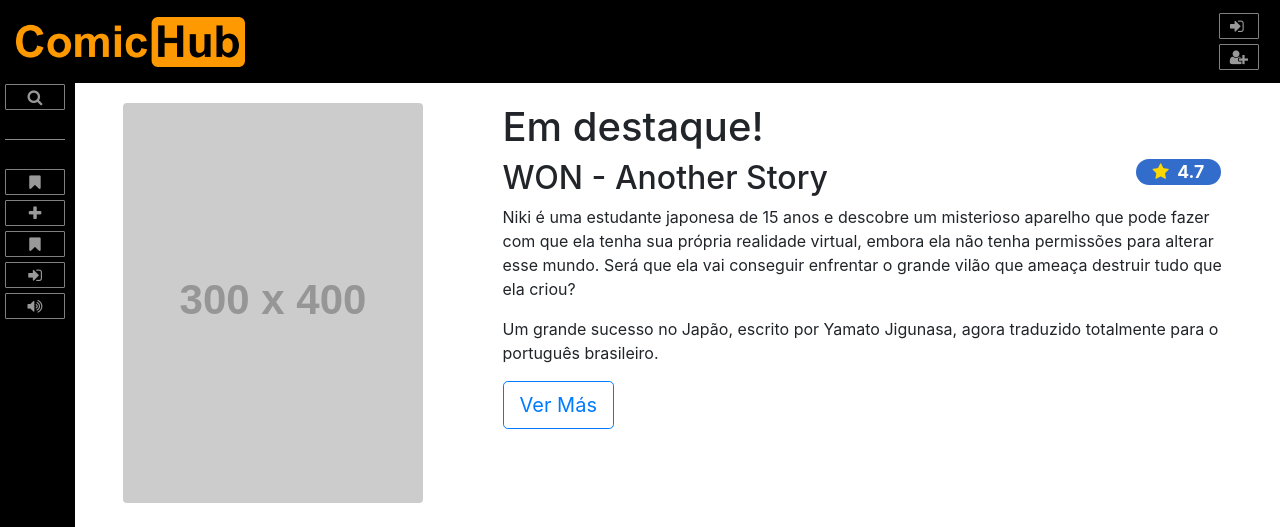
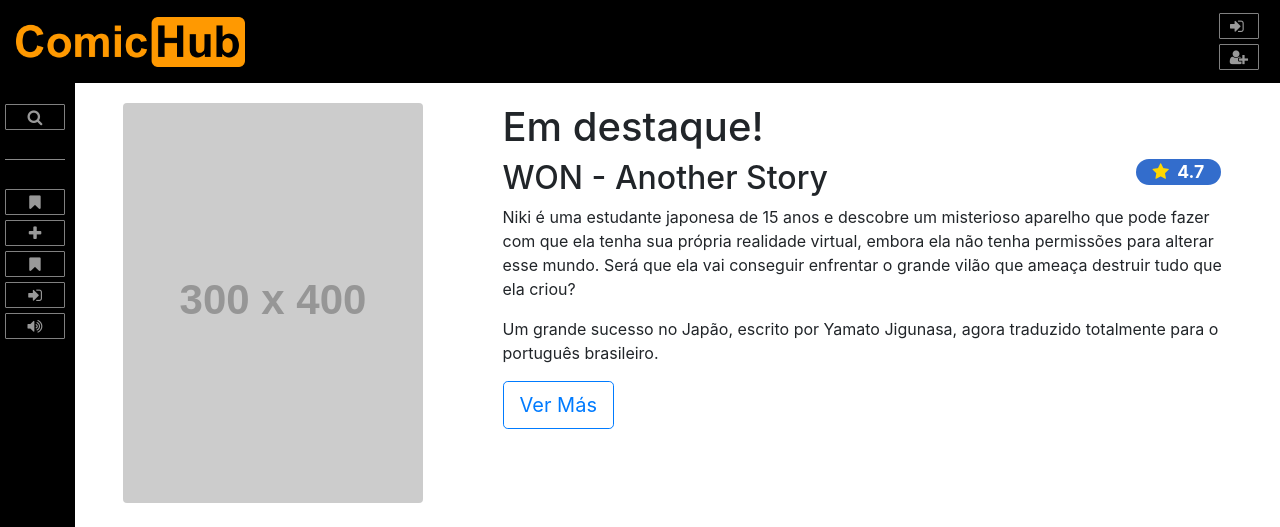
Before and after one commit to Antonyacosta78/ComicHub-Project, a PHP site: page /daw2018/ in a window 1280 px wide. Shown: the top 527 px of the page. Run offline with PHP 8.4, Linux system fonts and the light colour scheme; grey boxes labelled with a size stand in for pictures from a placeholder-image service; some libraries are stand-ins or nearby versions.

Commit message:
seila mano

```diff
--- a/view/templates/default/css/simple-sidebar.css
+++ b/view/templates/default/css/simple-sidebar.css
@@ -93,7 +93,7 @@ footer {
 
 .sidebar-nav {
   position: absolute;
-  top: 0;
+  top: 20px;
   width: inherit;
   margin: 0;
   padding: 0;
```
Also changed, not shown: 1 other file.
